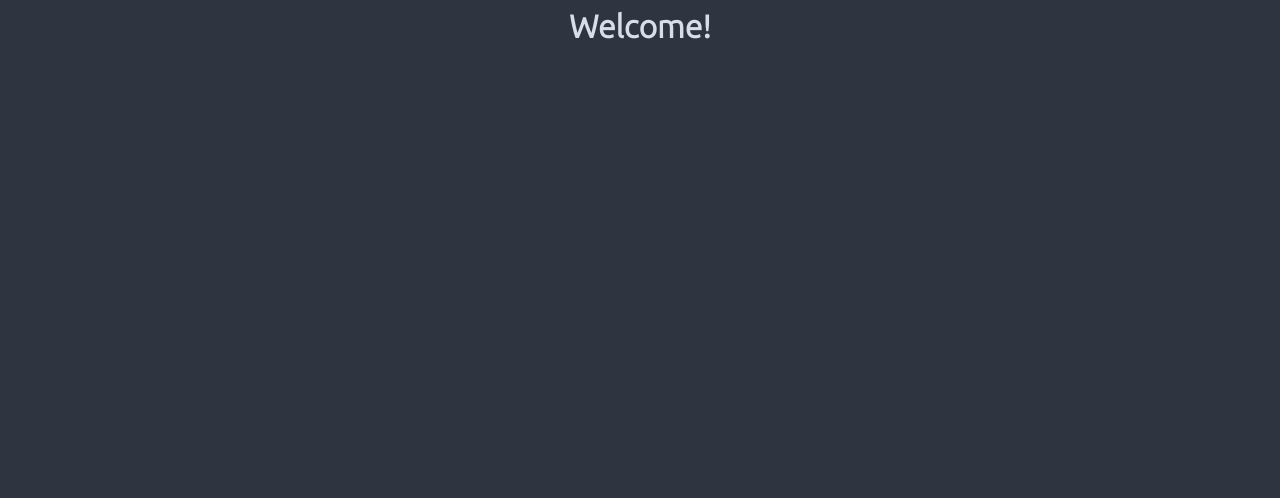
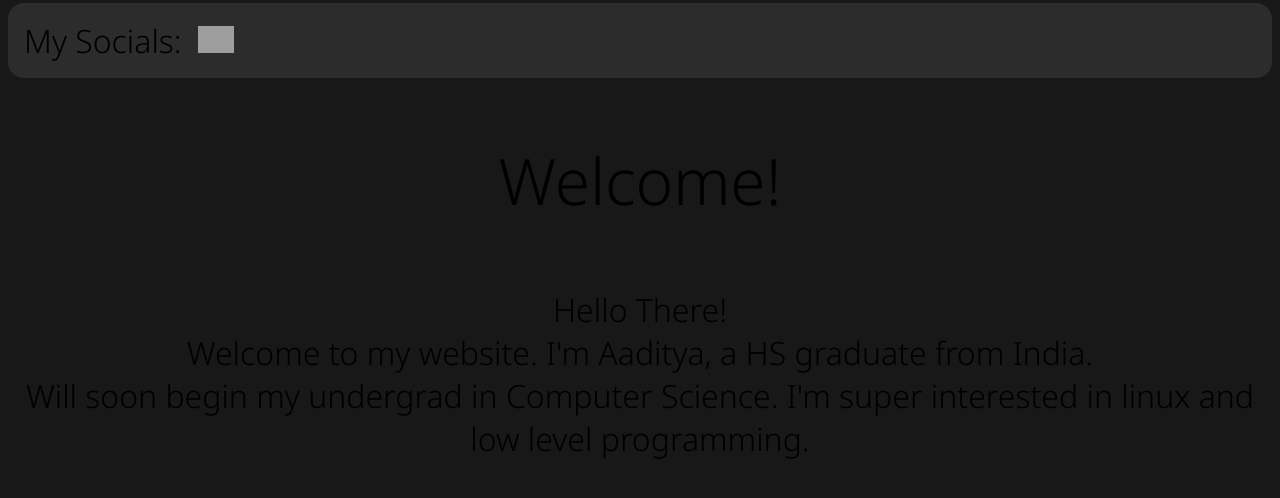
Before and after one commit to jov-1024/jov-1024.github.io, a plain HTML site: page index.html in a window 1280 px wide. Drawn offline with Linux system fonts and the light colour scheme; grey boxes are pictures that could not be loaded.

Commit message:
Making it work idk

```diff
--- a/css/style.css
+++ b/css/style.css
@@ -1,24 +1,42 @@
-@import url('https://fonts.googleapis.com/css2?family=Ubuntu:wght@300&display=swap');
+@import url('https://fonts.googleapis.com/css2?family=Noto+Sans:wght@300&family=Ubuntu&display=swap');
 
-@keyframes slide_right {
-    0% {margin-left: -25rem}
-    100% {margin-left: 0rem}
+#header {
+    padding-bottom: 2rem;
+    margin-top: 0.2rem;
+    background-color: rgb(44, 44, 44);
+    border-radius: 16px;
+    text-align: justify;
+    padding-top: 1rem;
+    padding-bottom: 1rem;
+    padding-left: 1rem;
 }
 
-@keyframes slide_left {
-    0% {margin-right: -25rem}
-    100% {margin-right: 0rem}
+img {
+    float: inherit;
+}
+
+a {
+    padding: 0.5rem;
+    text-decoration: none;
+    color: white;
+}
+
+body {
+    text-align: center;
+    font-family: Noto Sans;
+    background-color: #181818;
+    border-radius: 16px;
+    font-size: 2rem;
+    margin-top: 0px;
 }
 
 #main {
-    color: #d8dee9;
-    font-family: "Ubuntu";
-    transition: cubic-bezier(0.455, 0.03, 0.515, 0.955);
-    animation-name: slide_left;
-    animation-duration: 1s;
+    margin-top: 0.5rem;
+    padding-top: 0.5rem;
+    font-size: 4rem;
 }
 
-body {
-    background-color: #2e3440;
-    text-align: center;
+#main-text {
+    margin-left: 5rem;
+    margin-right: 5rem;
 }
--- a/index.html
+++ b/index.html
@@ -1,11 +1,28 @@
 <html>
     <head>
-        <title>Jov's Personal Website</title>
+        <title>Homepage</title>
         <link rel="stylesheet" href="./css/style.css">
     </head>
     <body>
-        <h1 id="main">
+        <div id="header">
+            My Socials:
+            <!-- figure out how to align the icons -->
+            <a href="https://www.github.com/jov-1024">
+                <img src="https://raw.githubusercontent.com/devicons/devicon/master/icons/github/github-original.svg" width="36px">
+            </a>
+        </div>
+    </br>
+        <p id="main">
             Welcome!
-        </h1>
+        </p>
+        <div id="main_text">
+            Hello There!
+        <br>
+            Welcome to my website.
+            I'm Aaditya, a HS graduate from India.
+        <br>
+            Will soon begin my undergrad in Computer Science.
+            I'm super interested in linux and low level programming.
+        </div>
     </body>
 </html>
```
